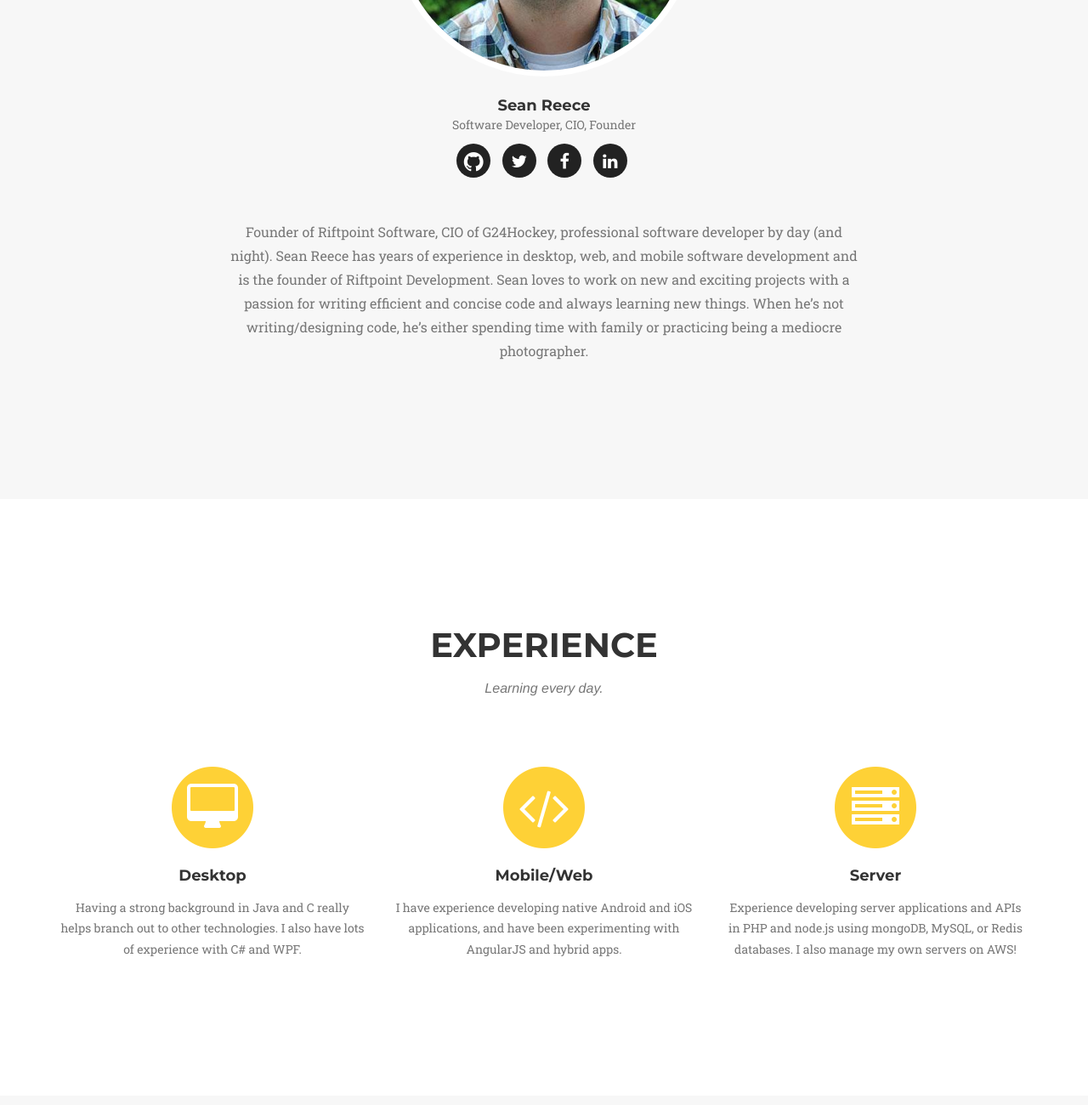
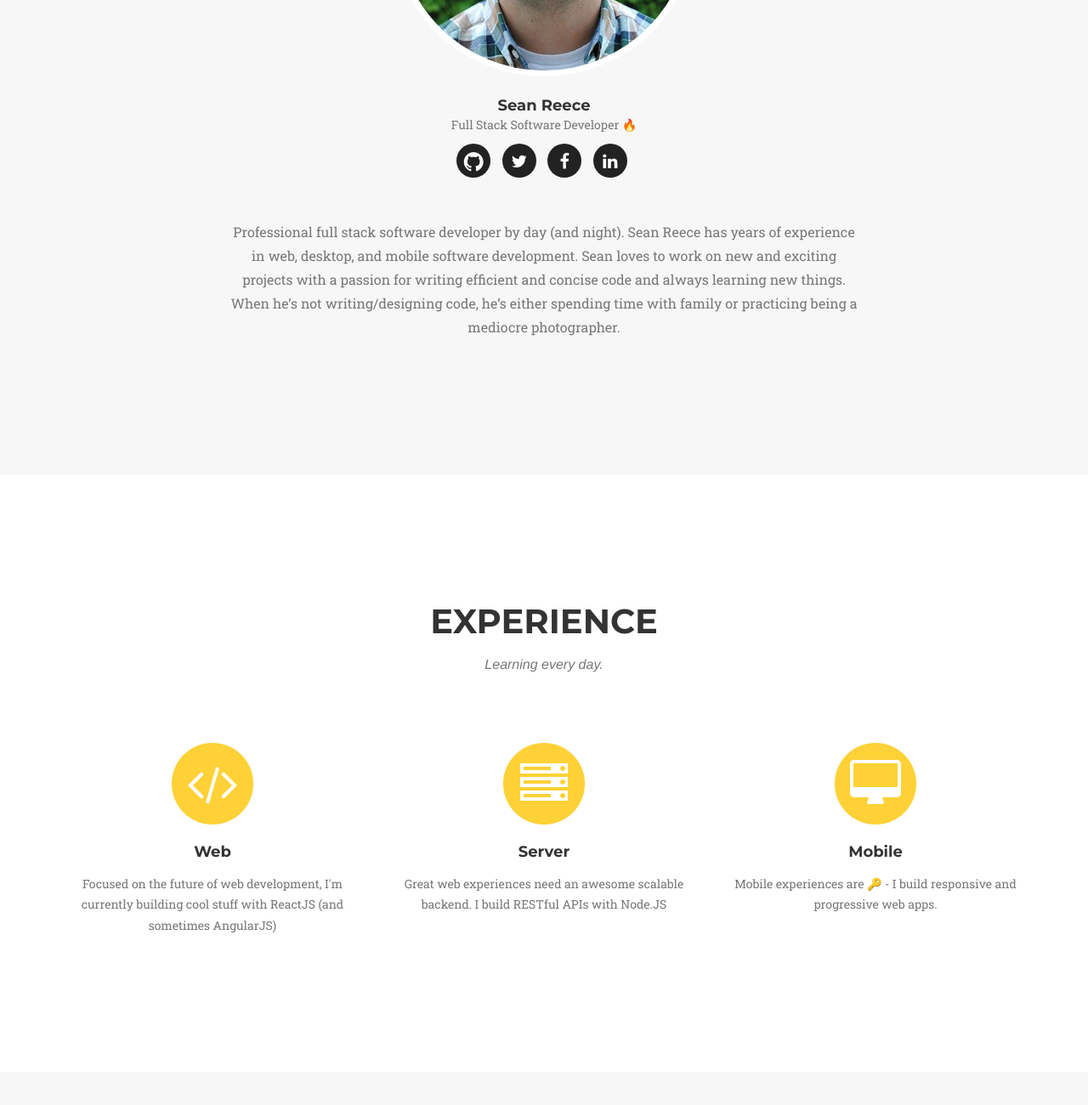
Before and after one commit to SeanReece/SeanReece.github.io, a plain HTML site: page index.html in a window 1280 px wide. Shown: the part 1220-2520 px from the top of the page at 85% size. Drawn offline with nearby package versions, Linux system fonts and the light colour scheme; a web font is replaced by a local one.

Commit message:
Update + pretty

```diff
--- a/index.html
+++ b/index.html
@@ -35,10 +35,12 @@
     <![endif]-->
 
     <script>
-      (function(i,s,o,g,r,a,m){i['GoogleAnalyticsObject']=r;i[r]=i[r]||function(){
-      (i[r].q=i[r].q||[]).push(arguments)},i[r].l=1*new Date();a=s.createElement(o),
-      m=s.getElementsByTagName(o)[0];a.async=1;a.src=g;m.parentNode.insertBefore(a,m)
-      })(window,document,'script','//www.google-analytics.com/analytics.js','ga');
+        (function (i, s, o, g, r, a, m) {
+            i['GoogleAnalyticsObject'] = r; i[r] = i[r] || function () {
+                (i[r].q = i[r].q || []).push(arguments)
+            }, i[r].l = 1 * new Date(); a = s.createElement(o),
+                m = s.getElementsByTagName(o)[0]; a.async = 1; a.src = g; m.parentNode.insertBefore(a, m)
+        })(window, document, 'script', '//www.google-analytics.com/analytics.js', 'ga');
 
         ga('create', 'UA-21331209-1', 'auto');
         ga('send', 'pageview');
@@ -99,7 +101,11 @@
         <div class="demo-1">
             <div id="large-header" class="large-header">
                 <canvas id="demo-canvas"></canvas>
-                <h1 class="main-title">Sean <span class="thin">Reece</span><br/><span class="sub">Connecting with software</span></h1>
+                <h1 class="main-title">Sean
+                    <span class="thin">Reece</span>
+                    <br/>
+                    <span class="sub">Connecting with software</span>
+                </h1>
             </div>
         </div>
     </header>
@@ -112,15 +118,27 @@
                     <div class="team-member">
                         <img src="img/team/sean.png" class="img-responsive img-circle" alt="">
                         <h4>Sean Reece</h4>
-                        <p class="text-muted">Software Developer, CIO, Founder</p>
+                        <p class="text-muted">Full Stack Software Developer 🔥</p>
                         <ul class="list-inline social-buttons">
-                            <li><a href="https://github.com/SeanReece"><i class="fa fa-github fa-lg"></i></a>
+                            <li>
+                                <a href="https://github.com/SeanReece">
+                                    <i class="fa fa-github fa-lg"></i>
+                                </a>
                             </li>
-                            <li><a href="https://twitter.com/ssseanr"><i class="fa fa-twitter"></i></a>
+                            <li>
+                                <a href="https://twitter.com/ssseanr">
+                                    <i class="fa fa-twitter"></i>
+                                </a>
                             </li>
-                            <li><a href="https://www.facebook.com/seanreece1"><i class="fa fa-facebook"></i></a>
+                            <li>
+                                <a href="https://www.facebook.com/seanreece1">
+                                    <i class="fa fa-facebook"></i>
+                                </a>
                             </li>
-                            <li><a href="http://ca.linkedin.com/in/theseanreece"><i class="fa fa-linkedin"></i></a>
+                            <li>
+                                <a href="http://ca.linkedin.com/in/theseanreece">
+                                    <i class="fa fa-linkedin"></i>
+                                </a>
                             </li>
                         </ul>
                     </div>
@@ -128,7 +146,10 @@
             </div>
             <div class="row">
                 <div class="col-lg-8 col-lg-offset-2 text-center">
-                    <p class="large text-muted">Founder of Riftpoint Software, CIO of G24Hockey, professional software developer by day (and night). Sean Reece has years of experience in desktop, web, and mobile software development and is the founder of Riftpoint Development. Sean loves to work on new and exciting projects with a passion for writing efficient and concise code and always learning new things. When he’s not writing/designing code, he’s either spending time with family or practicing being a mediocre photographer.</p>
+                    <p class="large text-muted">Professional full stack software developer by day (and night). Sean Reece has years of experience in
+                        web, desktop, and mobile software development. Sean loves to work on new and exciting projects with
+                        a passion for writing efficient and concise code and always learning new things. When he’s not writing/designing
+                        code, he’s either spending time with family or practicing being a mediocre photographer.</p>
                 </div>
             </div>
         </div>
@@ -147,18 +168,12 @@
                 <div class="col-md-4">
                     <span class="fa-stack fa-4x">
                         <i class="fa fa-circle fa-stack-2x text-primary"></i>
-                        <i class="fa fa-desktop fa-stack-1x fa-inverse"></i>
-                    </span>
-                    <h4 class="service-heading">Desktop</h4>
-                    <p class="text-muted">Having a strong background in Java and C really helps branch out to other technologies. I also have lots of experience with C# and WPF.</p>
-                </div>
-                <div class="col-md-4">
-                    <span class="fa-stack fa-4x">
-                        <i class="fa fa-circle fa-stack-2x text-primary"></i>
                         <i class="fa fa-code fa-stack-1x fa-inverse"></i>
                     </span>
-                    <h4 class="service-heading">Mobile/Web</h4>
-                    <p class="text-muted">I have experience developing native Android and iOS applications, and have been experimenting with AngularJS and hybrid apps.</p>
+                    <h4 class="service-heading">Web</h4>
+                    <p class="text-muted">Focused on the future of web development, I'm currently building cool stuff with ReactJS (and sometimes
+                        AngularJS)
+                    </p>
                 </div>
                 <div class="col-md-4">
                     <span class="fa-stack fa-4x">
@@ -166,7 +181,15 @@
                         <i class="fa fa-server fa-stack-1x fa-inverse"></i>
                     </span>
                     <h4 class="service-heading">Server</h4>
-                    <p class="text-muted">Experience developing server applications and APIs in PHP and node.js using mongoDB, MySQL, or Redis databases. I also manage my own servers on AWS!</p>
+                    <p class="text-muted">Great web experiences need an awesome scalable backend. I build RESTful APIs with Node.JS</p>
+                </div>
+                <div class="col-md-4">
+                    <span class="fa-stack fa-4x">
+                        <i class="fa fa-circle fa-stack-2x text-primary"></i>
+                        <i class="fa fa-desktop fa-stack-1x fa-inverse"></i>
+                    </span>
+                    <h4 class="service-heading">Mobile</h4>
+                    <p class="text-muted">Mobile experiences are 🔑 - I build responsive and progressive web apps.</p>
                 </div>
             </div>
         </div>
@@ -192,7 +215,9 @@
                         <img src="img/portfolio/jsprf.png" class="img-responsive" alt="">
                     </a>
                     <div class="portfolio-caption">
-                        <h4>JSprf <span class="thin"></span></h4>
+                        <h4>JSprf
+                            <span class="thin"></span>
+                        </h4>
                         <p class="text-muted">Angular Web App</p>
                     </div>
                 </div>
@@ -206,7 +231,9 @@
                         <img src="img/portfolio/shoutielogo-portfolio.png" class="img-responsive" alt="">
                     </a>
                     <div class="portfolio-caption">
-                        <h4>Shoutie <span class="thin">(Coming Soon)</span></h4>
+                        <h4>Shoutie
+                            <span class="thin">(Coming Soon)</span>
+                        </h4>
                         <p class="text-muted">Hybrid Android/iOS App</p>
                     </div>
                 </div>
@@ -286,17 +313,32 @@
         <div class="container">
             <div class="row">
                 <div class="col-md-4">
-                    <span class="copyright">Thanks to <a href="http://codrops.com" target="_blank">Codrops.com</a> and <a href="http://StartBootstrap.com" target="_blank">StartBootstrap.com</a></span>
+                    <span class="copyright">Thanks to
+                        <a href="http://codrops.com" target="_blank">Codrops.com</a> and
+                        <a href="http://StartBootstrap.com" target="_blank">StartBootstrap.com</a>
+                    </span>
                 </div>
                 <div class="col-md-4">
                     <ul class="list-inline social-buttons">
-                        <li><a href="https://github.com/SeanReece"><i class="fa fa-github fa-lg"></i></a>
+                        <li>
+                            <a href="https://github.com/SeanReece">
+                                <i class="fa fa-github fa-lg"></i>
+                            </a>
                         </li>
-                        <li><a href="https://twitter.com/ssseanr"><i class="fa fa-twitter"></i></a>
+                        <li>
+                            <a href="https://twitter.com/ssseanr">
+                                <i class="fa fa-twitter"></i>
+                            </a>
                         </li>
-                        <li><a href="https://www.facebook.com/seanreece1"><i class="fa fa-facebook"></i></a>
+                        <li>
+                            <a href="https://www.facebook.com/seanreece1">
+                                <i class="fa fa-facebook"></i>
+                            </a>
                         </li>
-                        <li><a href="http://ca.linkedin.com/in/theseanreece"><i class="fa fa-linkedin"></i></a>
+                        <li>
+                            <a href="http://ca.linkedin.com/in/theseanreece">
+                                <i class="fa fa-linkedin"></i>
+                            </a>
                         </li>
                     </ul>
                 </div>
```
Lines whose indentation alone changed are shown as unchanged.
